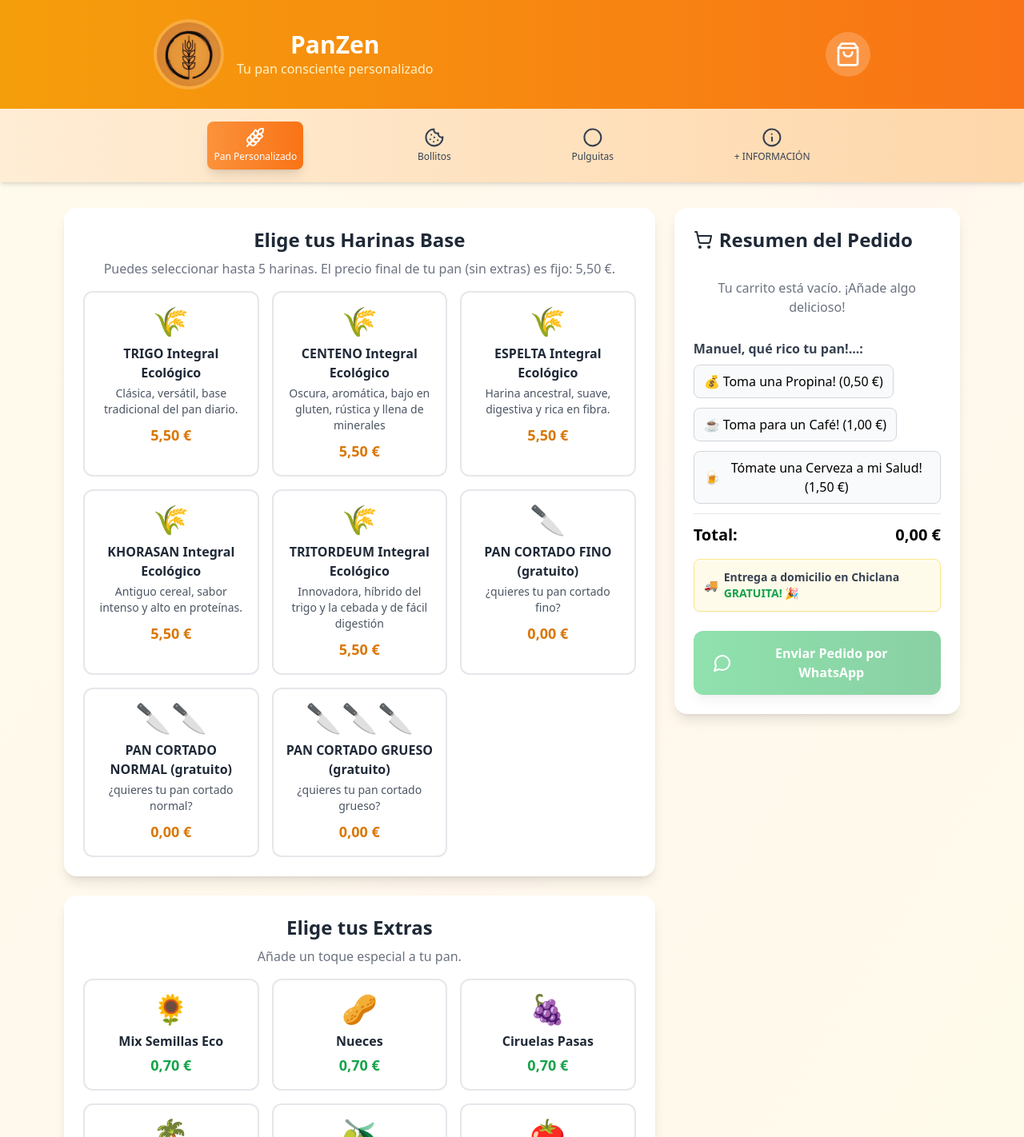
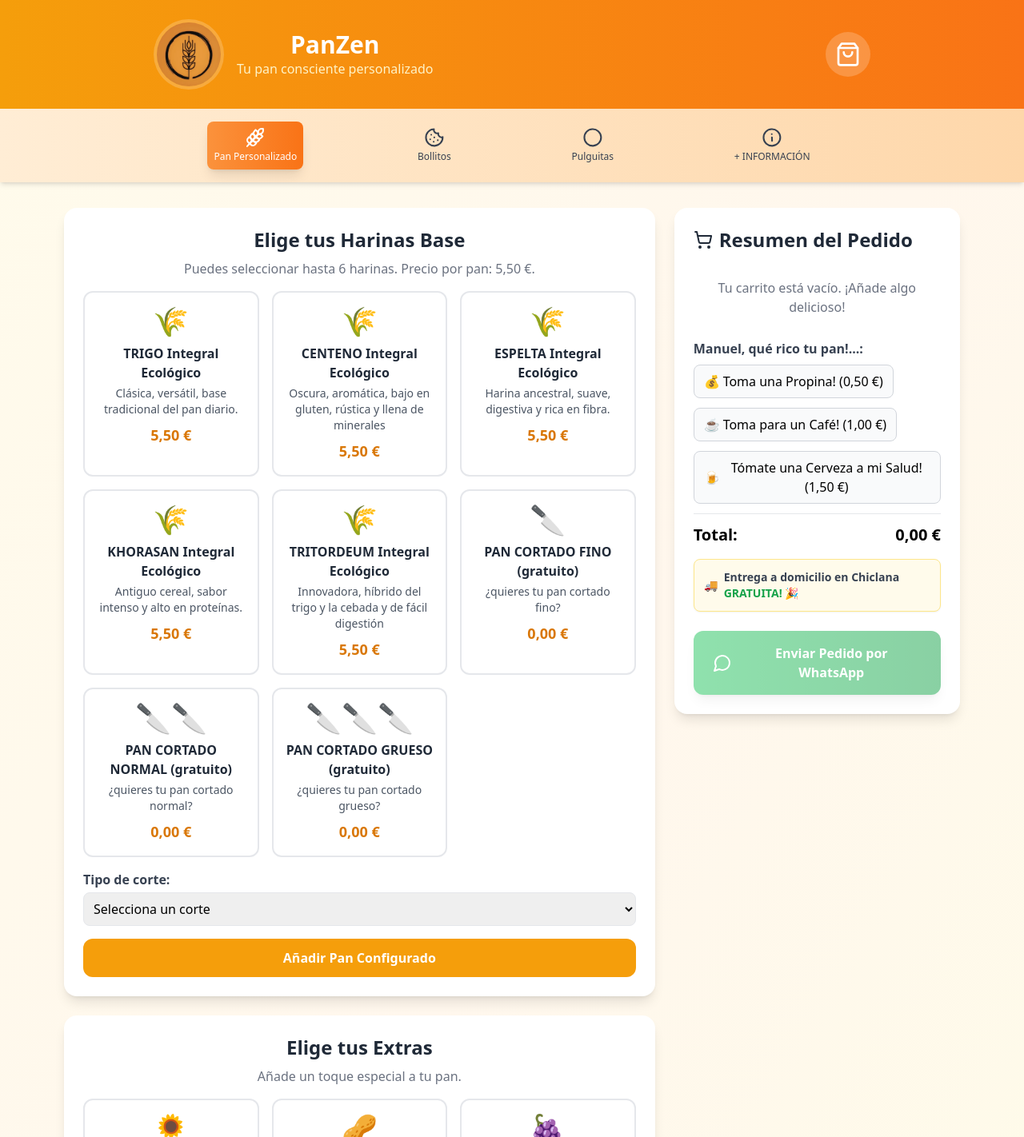
Before and after one commit to ruiznietocom-web/panes4, a React (Create React App) app: page / in a window 1280 px wide. Shown: the top 1422 px of the page at 80% size. Built offline with nearby package versions, Linux system fonts and the light colour scheme.

Commit message:
Update HarinaSelector.js

```diff
--- a/src/components/HarinaSelector.js
+++ b/src/components/HarinaSelector.js
@@ -1,13 +1,37 @@
-import React from 'react';
+import React, { useState } from 'react';
 import { motion } from 'framer-motion';
 import { Check } from 'lucide-react';
 import { harinas } from '../data/products';
 import { formatPrice } from '../utils/formatPrice';
 
-const HarinaSelector = ({ selectedHarinas, onToggleHarina }) => {
-  const isSelected = (harinaId) => selectedHarinas.some(harina => harina.id === harinaId);
+const HarinaSelector = ({ onAddPan }) => {
+  const [selectedHarinas, setSelectedHarinas] = useState([]);
+  const [corte, setCorte] = useState('');
   const maxHarinas = 6;
-  const fixedHarinaPrice = 5.50; // Precio fijo para la sección de harinas
+  const fixedHarinaPrice = 5.50;
+
+  const isSelected = (harinaId) => selectedHarinas.some(h => h.id === harinaId);
+
+  const toggleHarina = (harina) => {
+    if (isSelected(harina.id)) {
+      setSelectedHarinas(prev => prev.filter(h => h.id !== harina.id));
+    } else if (selectedHarinas.length < maxHarinas) {
+      setSelectedHarinas(prev => [...prev, harina]);
+    }
+  };
+
+  const handleAddPan = () => {
+    if (selectedHarinas.length === 0 || !corte) {
+      alert('Selecciona al menos una harina y un tipo de corte');
+      return;
+    }
+
+    onAddPan(selectedHarinas, corte);
+
+    // Limpiar selección para permitir añadir otro pan
+    setSelectedHarinas([]);
+    setCorte('');
+  };
 
   return (
     <motion.div
@@ -20,11 +44,11 @@ const HarinaSelector = ({ selectedHarinas, onToggleHarina }) => {
         Elige tus Harinas Base
       </h2>
       <p className="text-gray-500 text-center mb-4">
-        Puedes seleccionar hasta 5 harinas.
-        El precio final de tu pan (sin extras) es fijo: {formatPrice(fixedHarinaPrice)}.
+        Puedes seleccionar hasta {maxHarinas} harinas.
+        Precio por pan: {formatPrice(fixedHarinaPrice)}.
       </p>
 
-      <div className="grid grid-cols-1 md:grid-cols-2 lg:grid-cols-3 gap-4">
+      <div className="grid grid-cols-1 md:grid-cols-2 lg:grid-cols-3 gap-4 mb-4">
         {harinas.map((harina, index) => (
           <motion.div
             key={harina.id}
@@ -33,16 +57,12 @@ const HarinaSelector = ({ selectedHarinas, onToggleHarina }) => {
                 ? 'border-amber-500 bg-amber-50 shadow-md'
                 : 'border-gray-200 hover:border-amber-300 hover:bg-amber-25'
             } ${selectedHarinas.length >= maxHarinas && !isSelected(harina.id) ? 'opacity-50 cursor-not-allowed' : ''}`}
-            onClick={() => {
-              if (selectedHarinas.length < maxHarinas || isSelected(harina.id)) {
-                onToggleHarina(harina);
-              }
-            }}
+            onClick={() => toggleHarina(harina)}
             whileHover={{ scale: 1.02 }}
             whileTap={{ scale: 0.98 }}
             initial={{ opacity: 0, y: 20 }}
             animate={{ opacity: 1, y: 0 }}
-            transition={{ delay: index * 0.1 }}
+            transition={{ delay: index * 0.05 }}
           >
             {isSelected(harina.id) && (
               <motion.div
@@ -54,7 +74,6 @@ const HarinaSelector = ({ selectedHarinas, onToggleHarina }) => {
                 <Check className="w-4 h-4" />
               </motion.div>
             )}
-
             <div className="text-center">
               <div className="text-4xl mb-2">{harina.image}</div>
               <h3 className="font-bold text-gray-800 mb-1">{harina.name}</h3>
@@ -64,6 +83,28 @@ const HarinaSelector = ({ selectedHarinas, onToggleHarina }) => {
           </motion.div>
         ))}
       </div>
+
+      {/* Selección del tipo de corte */}
+      <div className="mb-4">
+        <label className="block mb-1 font-semibold text-gray-700">Tipo de corte:</label>
+        <select
+          value={corte}
+          onChange={(e) => setCorte(e.target.value)}
+          className="w-full p-2 border rounded-lg"
+        >
+          <option value="">Selecciona un corte</option>
+          <option value="rebanado">Rebanado</option>
+          <option value="entero">Entero</option>
+          <option value="mitad">Mitad</option>
+        </select>
+      </div>
+
+      <button
+        onClick={handleAddPan}
+        className="w-full py-3 bg-amber-500 hover:bg-amber-600 text-white font-bold rounded-xl"
+      >
+        Añadir Pan Configurado
+      </button>
     </motion.div>
   );
 };
```
